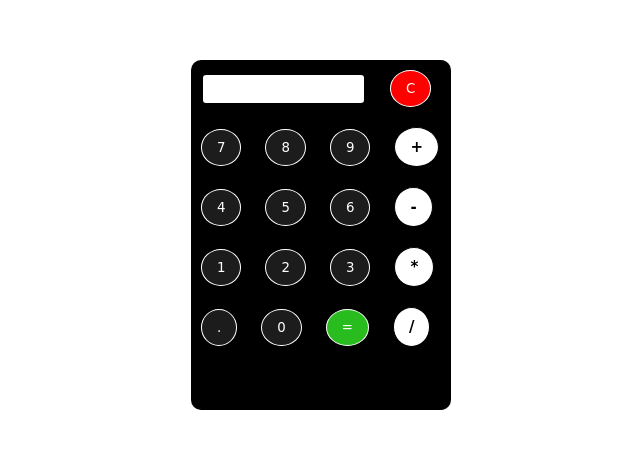
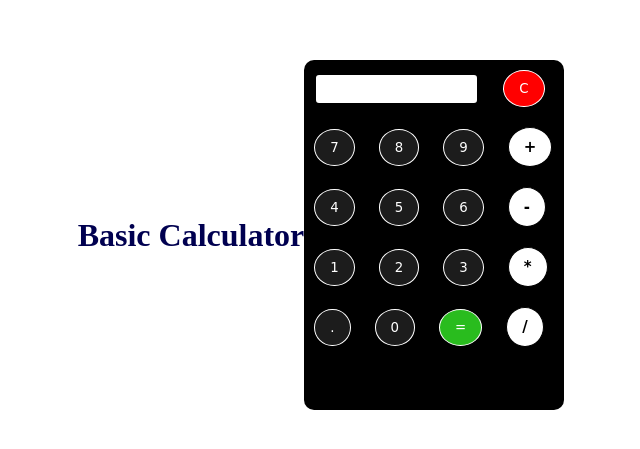
Before and after one commit to ankit-vrm/basic-calculator, a plain HTML site: page index.html in a window 1280 px wide. Shown: the part 165-614 px from the top of the page, without its empty margins (319-959 px from the left). Drawn offline with Linux system fonts and the light colour scheme.

Commit message:
Update index.html

```diff
--- a/index.html
+++ b/index.html
@@ -10,6 +10,7 @@
     <meta http-equiv="X-UA-Compatible" content="IE=edge">
 </head>
 <body>
+   <div class="head"><h1>Basic Calculator</h1></div>
     <div class="container">
         <input type="text" id="displayResult">
         <button type="button" onclick="clInp()" id="c">C</button>
```
